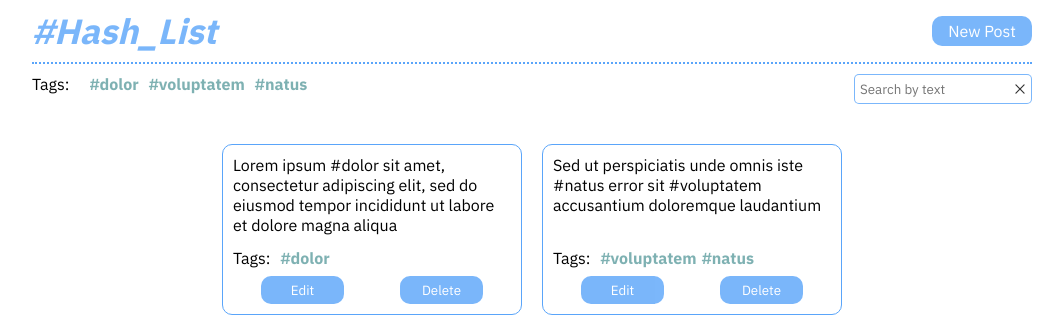
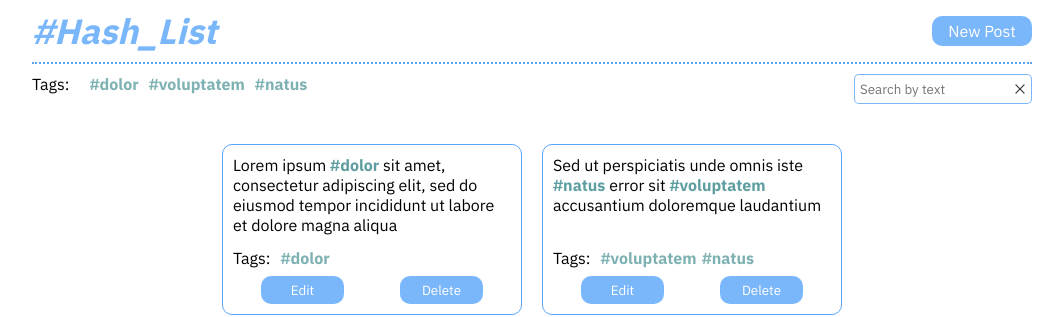
Before and after one commit to kkolite/react-test, a React (Vite) app in the folder vite-project/: page / in a window 1280 px wide. Shown: the top 317 px of the page, without its empty margins (108-1171 px from the left). Built offline with nearby package versions, Linux system fonts and the light colour scheme.

Commit message:
feat: add hashtags in post text

```diff
--- a/vite-project/src/App.tsx
+++ b/vite-project/src/App.tsx
@@ -6,7 +6,7 @@ import Form from './components/Form/Form';
 import MyModal from './components/UI/modal/MyModal';
 import Filter from './components/Filter/Filter';
 import uniqArr from './utils/uniqArr';
-import * as data from './data/posts.json'
+import * as data from './data/posts.json';
 
 function App() {
   const [posts, setPosts] = useState<IPost[]>(data.posts);
--- a/vite-project/src/components/Post/Post.tsx
+++ b/vite-project/src/components/Post/Post.tsx
@@ -1,3 +1,4 @@
+import patterns from '../../data/patterns';
 import { IPost } from '../../data/types';
 import TagList from '../TagList/TagList';
 import classes from './Post.module.scss';
@@ -14,7 +15,11 @@ const Post = ({ post, deletePost, openForm, setSearch }: IProps) => {
 
   return (
     <div className={classes.post}>
-      <div>{post.text}</div>
+      <div
+        dangerouslySetInnerHTML={{
+          __html: post.text.replaceAll(patterns.hasgtag, '<span class="highlight">$&</span>'),
+        }}
+      />
       <div className={classes.controls__container}>
         <div className={classes.taglist__container}>
           <label>Tags:</label>
```
